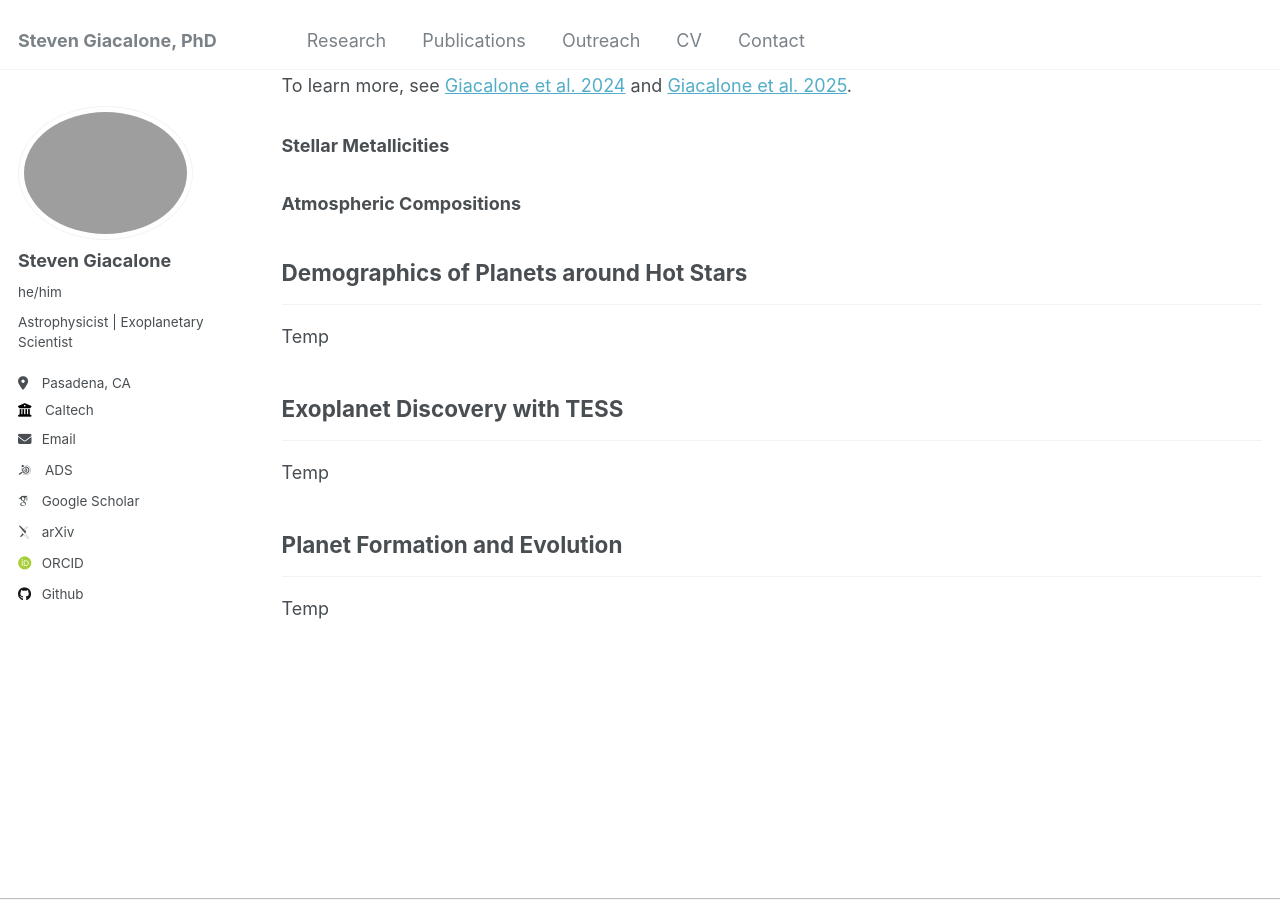
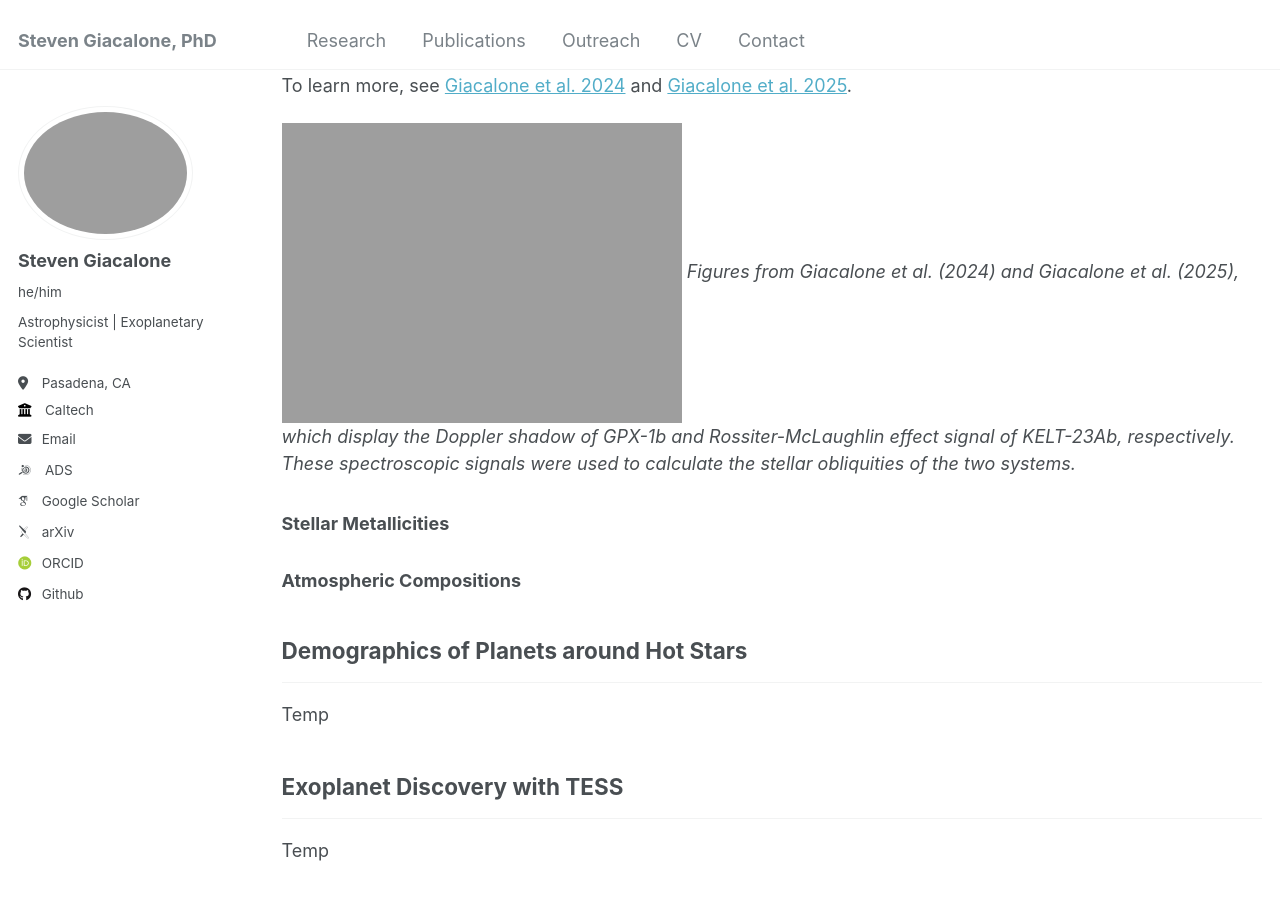
Before and after one commit to stevengiacalone/stevengiacalone.github.io, a Jekyll site: the page built from _pages/research.md, in a window 1280 px wide and 900 px high, scrolled down 594 px. Built offline with Jekyll 4.4.1, drawn with Linux system fonts in a browser that asks for light colours; some web fonts are replaced.

Commit message:
Add figures and descriptions for stellar obliquity
Added figures and descriptions related to stellar obliquity measurements.

```diff
--- a/_pages/research.md
+++ b/_pages/research.md
@@ -15,6 +15,9 @@ Brown dwarfs, objects traditionally classified as having masses 13-80x that of J
 The angle between the hot star spin axis and the planet orbital angular momentum vector, often referred to as "stellar obliquity," reveals the dynamical history of the planet (or brown dwarf, in my case). If these two angles are aligned, it mostly likely means the brown dwarf formed in and migrated through a protoplantary disk, similarly to a planet. If the aren't aligned, it most likely means the brown dwarf was "kicked" inward by another object or was dynamically captured by the star. To determine how close-in brown dwarfs arrived at their current orbits, I co-founded the OATMEAL survey, which is more than doubling the number of systems with stellar obliquity measurements and enabling population-level studies of brown dwarf orbits.
 
 To learn more, see [Giacalone et al. 2024](https://stevengiacalone.github.io/files/Giacalone_etal_2024.pdf) and [Giacalone et al. 2025](https://stevengiacalone.github.io/files/Giacalone_etal_2025a.pdf).
+
+![](https://stevengiacalone.github.io/files/fig1.pdf)
+*Figures from Giacalone et al. (2024) and Giacalone et al. (2025), which display the Doppler shadow of GPX-1b and Rossiter-McLaughlin effect signal of KELT-23Ab, respectively. These spectroscopic signals were used to calculate the stellar obliquities of the two systems.*
 
 ### Stellar Metallicities
 
```
